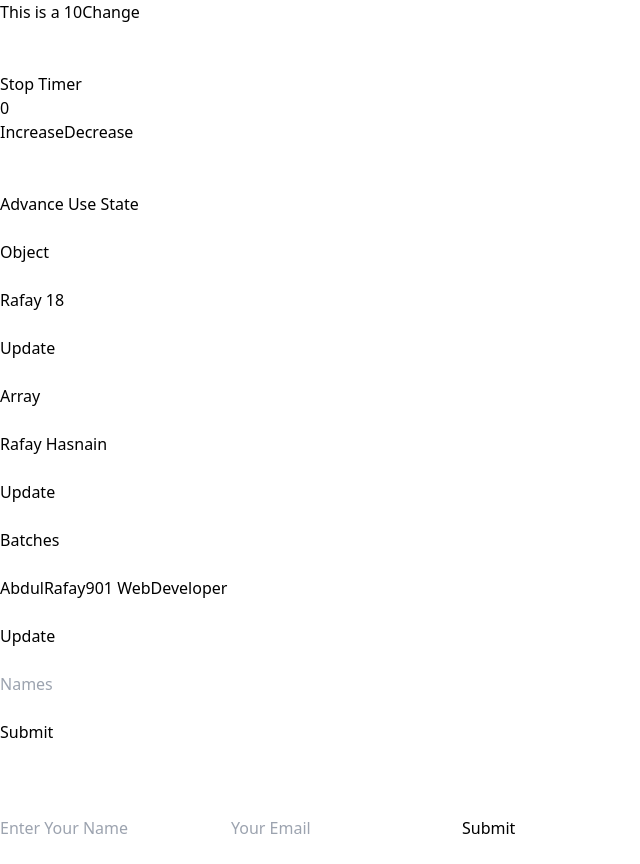
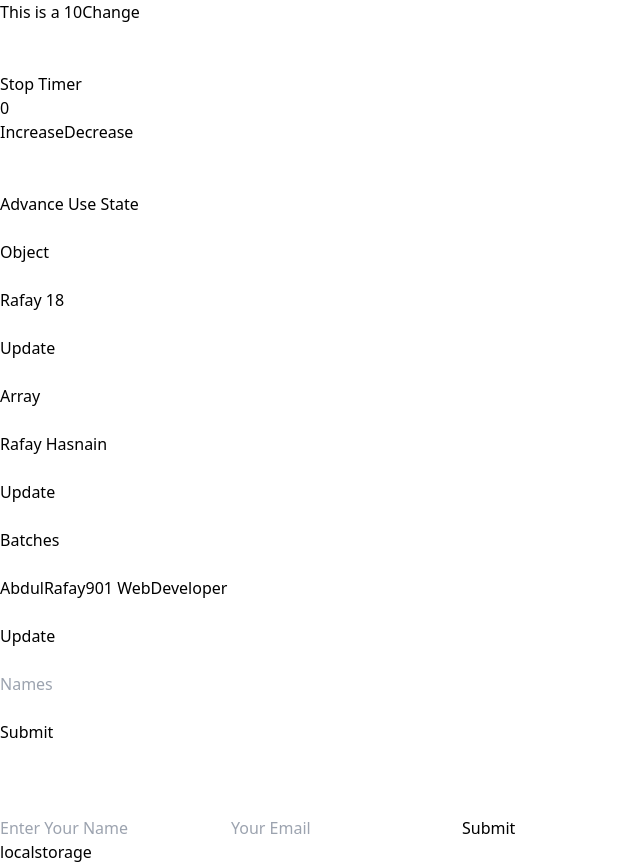
Before and after one commit to AbdulRafay901/Lets-Learn-React, a React (Vite) app in the folder 07-Hooks/: page / in a window 1280 px wide. Shown: the whole page, without its empty margins (0-640 px from the left). Before the commit the page ends 840 px from the top, so only its background shows below. Built offline with nearby package versions, Linux system fonts and the light colour scheme.

Commit message:
Local Storage Prac in react js

```diff
--- a/07-Hooks/src/App.jsx
+++ b/07-Hooks/src/App.jsx
@@ -4,6 +4,7 @@ import StopTimer from './stopTimer'
 import AdvanceUseState from './advanceUseState'
 import FormHandling  from './formHandling'
 import NoteBook from './NoteBook'
+import Localstorage from './localstorage'
 
 const App = () => {
   return (
@@ -21,6 +22,7 @@ const App = () => {
          <br></br>
          <br></br>
          <NoteBook />
+         <Localstorage />
     </div>
   )
 }
--- /dev/null
+++ b/07-Hooks/src/localstorage.jsx
@@ -0,0 +1,21 @@
+import React from 'react'
+
+const localstorage = () => {
+
+    const obj = {
+        Name:"Rafay",
+        Email:"abdulrafay700000@gmail.com",
+        Number:"03493332883"
+    }
+
+    console.log(JSON.parse(localStorage.getItem("user")))
+
+  return (
+
+    <div>localstorage
+
+    </div>
+  )
+}
+
+export default localstorage
```
